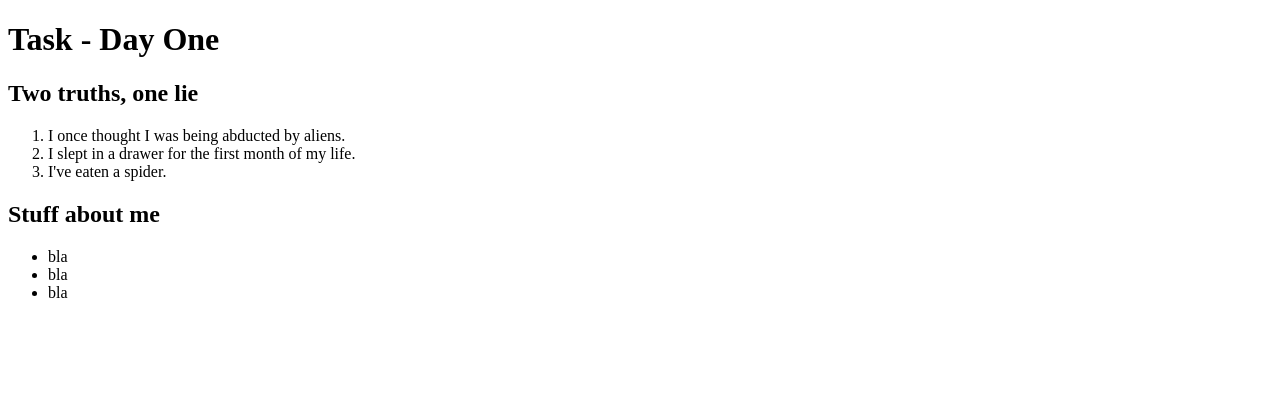
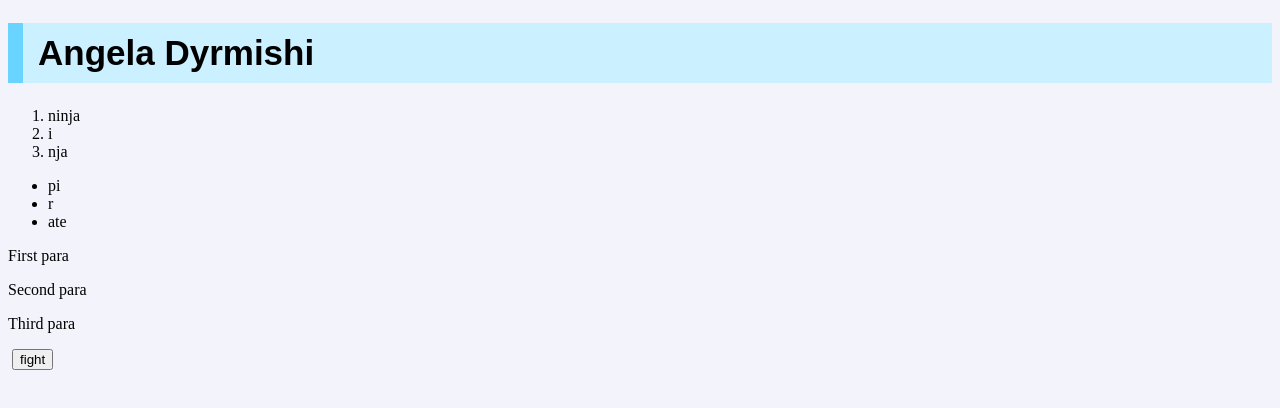
Before and after one commit to adyrmishi/DayOneTask, a plain HTML site: page index.html in a window 1280 px wide. Drawn offline with Linux system fonts and the light colour scheme.

Commit message:
restarted

```diff
--- a/index.html
+++ b/index.html
@@ -1,28 +1,27 @@
 <!DOCTYPE html>
-<html lang="en">
+<html>
   <head>
-    <meta charset="UTF-8">
-    <meta http-equiv="X-UA-Compatible" content="IE=edge">
-    <meta name="viewport" content="width=device-width, initial-scale=1.0">
-    <title>Document</title>
+    <meta charset="utf-8">
+    <meta name="viewport" content="width=device-width">
+    <title>ninjas vs pirate</title>
+    <link href="style.css" rel="stylesheet" type="text/css" />
   </head>
   <body>
-    <h1>Task - Day One</h1>
-    <section>
-    <h2>Two truths, one lie</h2>
+    <h1>Angela Dyrmishi</h1>
     <ol>
-      <li>I once thought I was being abducted by aliens.</li>
-      <li>I slept in a drawer for the first month of my life.</li>
-      <li>I've eaten a spider.</li>
-      <ol>
-    </section>
-    <section>
-        <h2>Stuff about me</h2>
+      <li>ninja</li>
+      <li class="red-font">i</li>
+      <li>nja</li>
+    </ol>
     <ul>
-            <li>bla</li>
-            <li>bla</li>
-            <li>bla</li>
+      <li>pi</li>
+      <li class="red-font">r</li>
+      <li>ate</li>
     </ul>
-    </section>
+    <p id="first-para">First para</p>
+    <p id="second-para">Second para</p>
+    <p id="third-para">Third para</p>
+    <img src="" alt=''>
+    <button type="button">fight</button>
   </body>
 </html>
--- /dev/null
+++ b/style.css
@@ -0,0 +1,13 @@
+body{
+  background-color: rgb(243, 243, 252);
+}
+
+h1{
+  font-size: 35px;
+  font-family: Arial, Helvetica, sans-serif;
+  border-left-style: solid;
+  border-left-width: 15px;
+  border-left-color: rgb(104, 212, 255);
+  background-color:rgb(203, 240, 255);
+  padding: 10px 0px 10px 15px;
+}
```
Also changed, not shown: 2 other files. Lines whose indentation alone changed are shown as unchanged.
